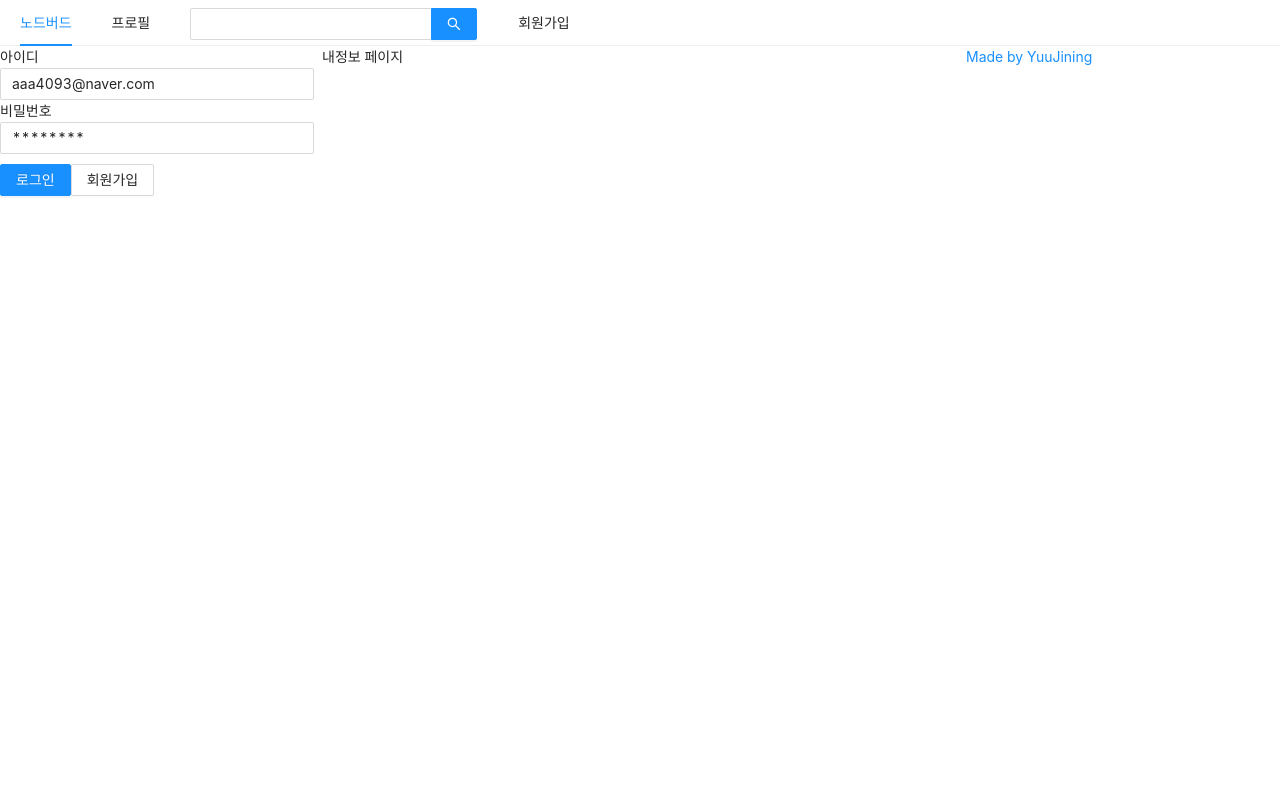
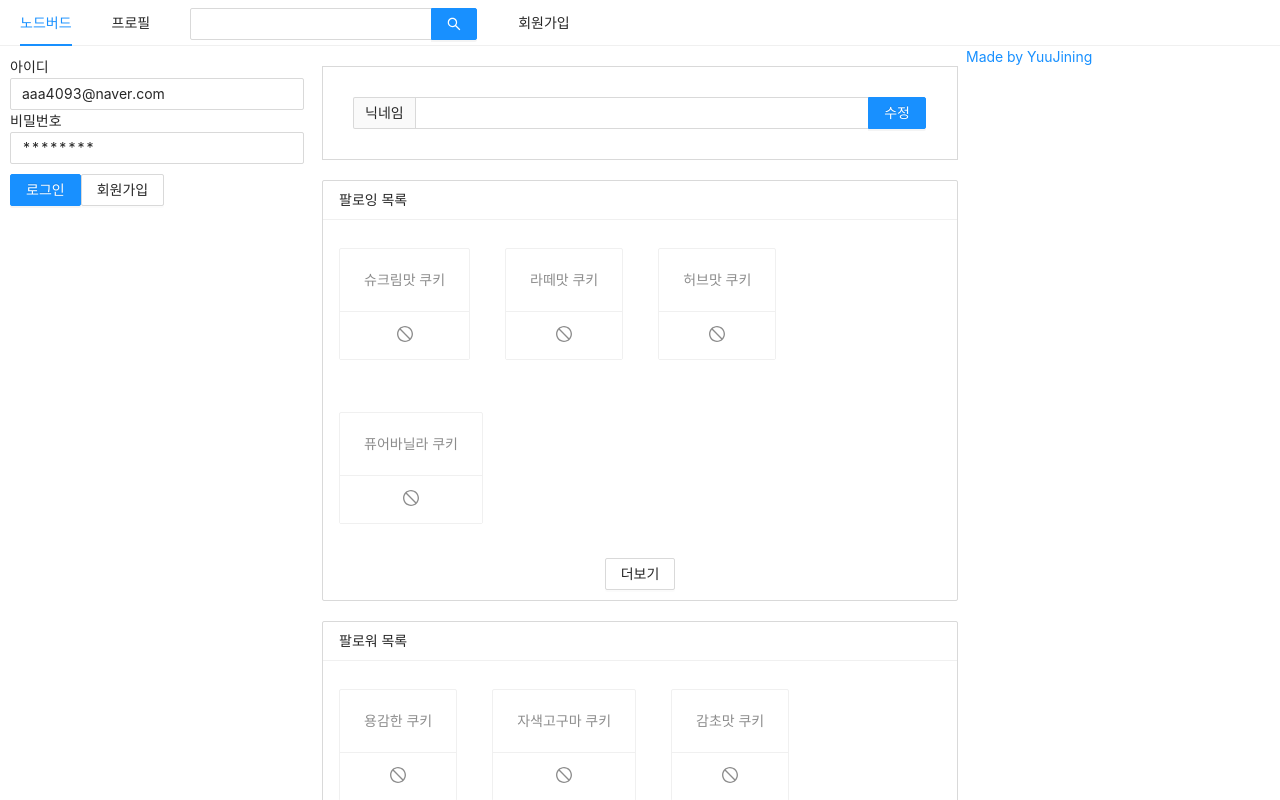
Before and after one commit to YuuJining/NodeBird, a Next.js app in the folder prepare/front/: page /profile in a window 1280 px wide. Shown: the top 800 px of the page. Built offline with nearby package versions, Linux system fonts and the light colour scheme.

Commit message:
2021/04/10 프로필 페이지 구성

```diff
--- /dev/null
+++ b/prepare/front/components/FollowList.js
@@ -0,0 +1,32 @@
+import React from 'react';
+import PropTypes from 'prop-types';
+import { List, Button, Card } from 'antd';
+import { StopOutlined } from '@ant-design/icons';
+
+const FollowList = ({header, data}) => {
+    return(
+        <List
+            header={<div>{header}</div>}
+            style={{ marginBottom: 20}}
+            grid={{ gutter:3, xs:2, md:3 }}
+            size="small"
+            loadMore={<div style={{ textAlign: 'center', margin: '10px 0'}}><Button>더보기</Button></div>}
+            bordered
+            dataSource={data}
+            renderItem={(item)=> (
+                <List.Item style={{ marginTop: 20}}>
+                    <Card actions={[<StopOutlined key="stop"/>]}>
+                        <Card.Meta description={item.nickname} />
+                    </Card>
+                </List.Item>
+            )}
+        />
+    );
+}
+
+FollowList.propTypes = {
+    header: PropTypes.string.isRequired,
+    data: PropTypes.array.isRequired
+};
+
+export default FollowList;
--- a/prepare/front/components/LoginForm.js
+++ b/prepare/front/components/LoginForm.js
@@ -7,12 +7,17 @@
     margin-top: 10px;
 `;
 
+const LoginWrapper = styled(Form)`
+    padding: 10px;
+`;
+
 const LoginForm = ({setIsLoggedIn}) => {
     const [id, setId] = useState('aaa4093@naver.com');
     const [password, setPassword] = useState('********');
     const onChangeId = useCallback ((e) => {
         setId(e.target.value);
     }, [])
+
     const onChangePassword = useCallback ((e) => {
         setPassword(e.target.value);
     }, [])
@@ -21,8 +26,9 @@
         console.log(id,password);
         setIsLoggedIn(true);
     }, [id, password])
+
     return(
-        <Form onFinish={onSubmitForm}>
+        <LoginWrapper onFinish={onSubmitForm}>
             <div>
                 <label htmlFor="user-id">아이디</label>
                 <br />
@@ -47,7 +53,7 @@
                 <Button type="primary" htmlType="submit" loading={false} >로그인</Button>
                 <Link href="/signup"><a><Button>회원가입</Button></a></Link>
             </ButtonWrapper>
-        </Form>
+        </LoginWrapper>
     );
 }
 
--- /dev/null
+++ b/prepare/front/components/NicknameEditForm.js
@@ -0,0 +1,13 @@
+import { Form,Input } from 'antd';
+import React, {useMemo} from 'react';
+
+const NicknameEditForm = () => {
+    const style = useMemo(()=> ({ marginTop: '20px', marginBottom: '20px', border: '1px solid #d9d9d9', padding: '30px'}),[]);
+    return(
+        <Form style={style}>
+            <Input.Search  addonBefore="닉네임" enterButton="수정"/>
+        </Form>
+    );
+}
+
+export default NicknameEditForm;
--- a/prepare/front/pages/profile.js
+++ b/prepare/front/pages/profile.js
@@ -1,15 +1,22 @@
 import React from 'react';
 import AppLayout from '../components/Applayout';
+import NicknameEditForm from '../components/NicknameEditForm';
+import FollowList from '../components/FollowList';
 import Head from 'next/head';
 
 const Profile = () => {
+    const followingList = [{ nickname: '슈크림맛 쿠키'},{ nickname: '라떼맛 쿠키'},{nickname: '허브맛 쿠키'},{nickname: '퓨어바닐라 쿠키'}];
+    const followerList = [{ nickname: '용감한 쿠키'},{nickname: '자색고구마 쿠키'},{nickname: '감초맛 쿠키'},{nickname: '천사맛 쿠키'}];
+
     return (
         <>
             <Head>
                 <title>내 프로필 | NodeBird</title>
             </Head>
             <AppLayout>
-                <div>내정보 페이지</div>
+                <NicknameEditForm />
+                <FollowList header="팔로잉 목록" data={followingList}/>
+                <FollowList header="팔로워 목록" data={followerList}/>
             </AppLayout>
         </>
     );
```
